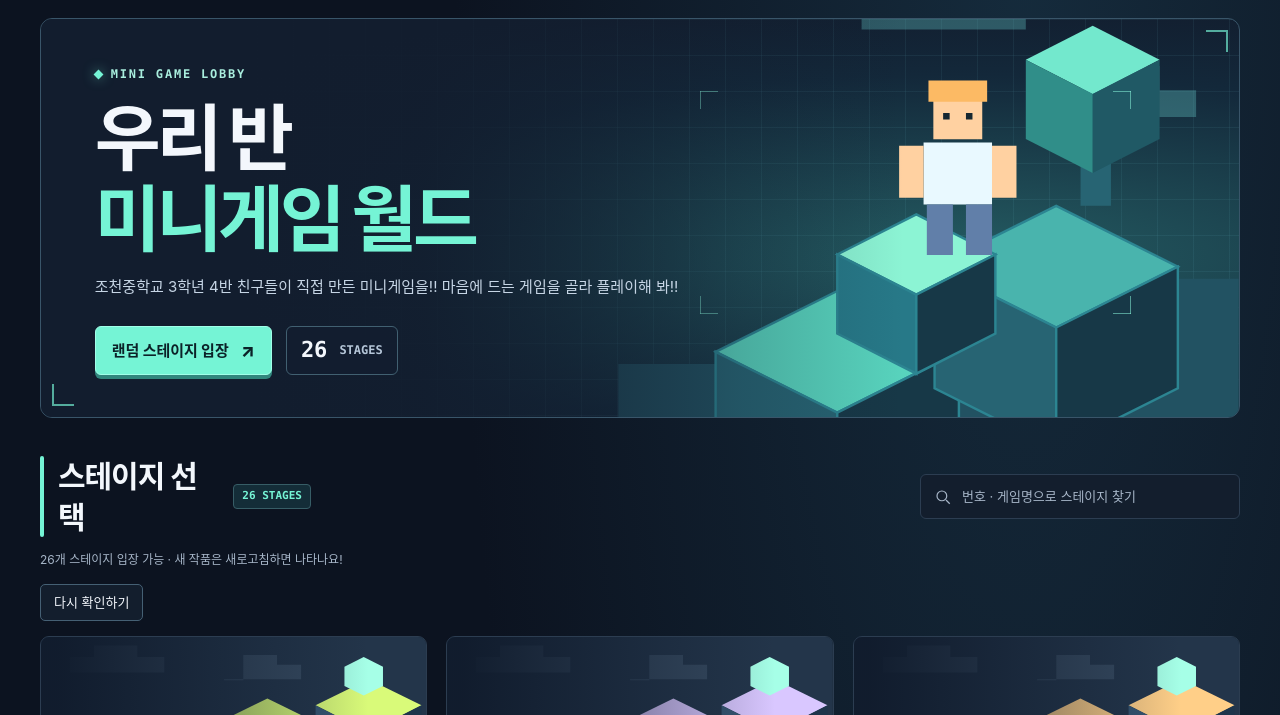
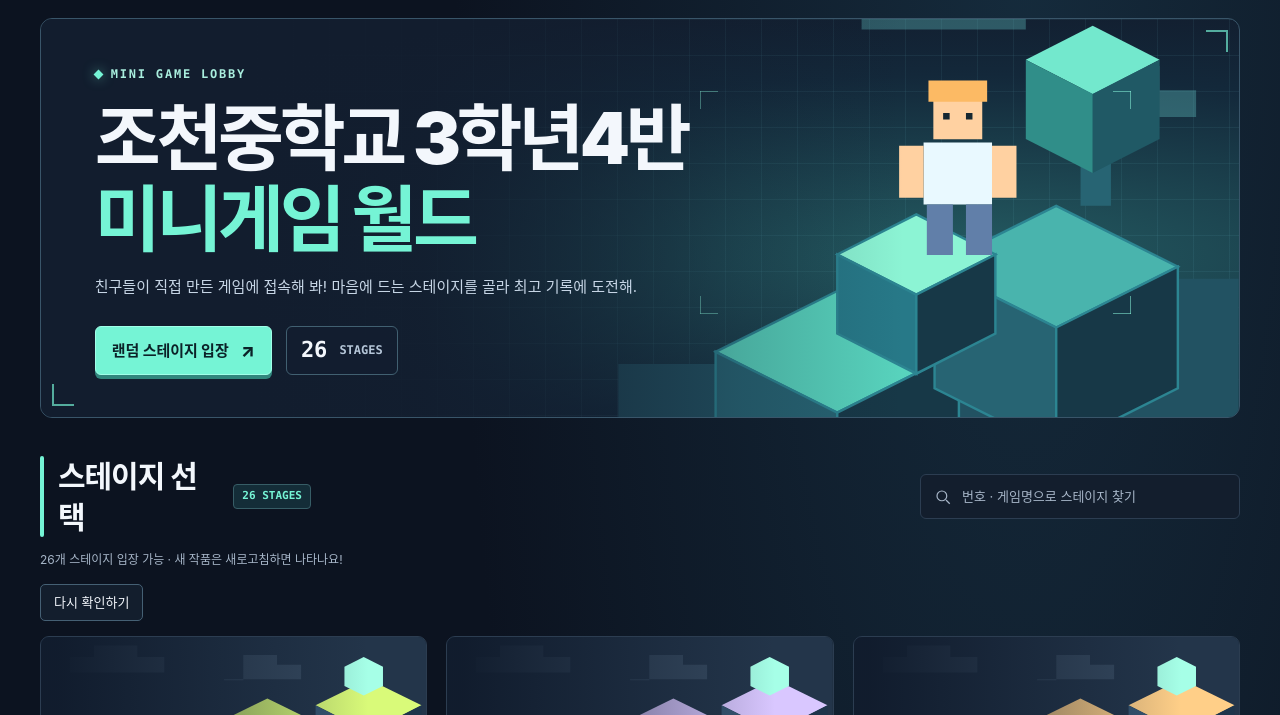
Before and after one commit to YEMEHUB/minigame0304, a plain HTML site: page index.html in a window 1280 px wide. Shown: the part 58-773 px from the top of the page. Drawn offline with Linux system fonts and the light colour scheme; no server answers.

Commit message:
Update index.html

```diff
--- a/index.html
+++ b/index.html
@@ -252,8 +252,8 @@ footer a { text-underline-offset: 4px; }
 <section class="hero" aria-labelledby="title"><svg class="landscape" aria-hidden="true" viewBox="0 0 650 500" preserveAspectRatio="xMaxYMid slice"><path d="M340 70h35V50h65v20h35v25H340M510 145h25v-20h50v20h30v22H510" fill="#64c7c7" opacity=".34"/><path d="M50 500V420h90v-50h100v35h80v-75h100v25h90v-55h140v200Z" fill="#225262"/><g stroke="#2c8592" stroke-width="2"><path d="M220 360l100-50 100 50-100 50Z" fill="#58d3bd"/><path d="M220 360v100l100 50V410Z" fill="#276473"/><path d="M320 410l100-50v100l-100 50Z" fill="#173847"/><path d="M400 290l100-50 100 50-100 50Z" fill="#49b4ad"/><path d="M400 290v100l100 50V340Z" fill="#276473"/><path d="M500 340l100-50v100l-100 50Z" fill="#173847"/><path d="M320 280l65-33 65 33-65 33Z" fill="#8cf4d4"/><path d="M320 280v65l65 33v-65Z" fill="#277988"/><path d="M385 313l65-33v65l-65 33Z" fill="#173847"/></g><path d="M520 240V130h25v110" fill="#276473"/><path d="M475 120l55-28 55 28-55 28Z" fill="#73e8cd"/><path d="M475 120v65l55 28v-65Z" fill="#308e89"/><path d="M530 148l55-28v65l-55 28Z" fill="#205965"/><g transform="translate(399 145) scale(1.34)"><path d="M0 0h30v30H0" fill="#ffd1a1"/><path d="M-3-6h36V7H-3" fill="#fcba64"/><path d="M-6 32h42v38H-6" fill="#e9f9ff"/><path d="M-21 34h15v32h-15m57-32h15v32H36" fill="#ffd1a1"/><path d="M-4 70h16v31H-4m24-31h16v31H20" fill="#617fa9"/><path d="M6 14h4v4H6m14-4h4v4h-4" fill="#162731"/></g></svg><span class="hud-reticle" aria-hidden="true"></span><span class="hero-scrim" aria-hidden="true"></span>
   <div class="hero-content">
     <p class="eyebrow"><span class="dot" aria-hidden="true"></span> MINI GAME LOBBY</p>
-    <h1 id="title">우리 반<br><span>미니게임 월드</span></h1>
-    <p class="intro">조천중학교 3학년 4반 친구들이 직접 만든 미니게임을!! 마음에 드는 게임을 골라 플레이해 봐!!</p>
+    <h1 id="title">조천중학교 3학년4반<br><span>미니게임 월드</span></h1>
+    <p class="intro">친구들이 직접 만든 게임에 접속해 봐! 마음에 드는 스테이지를 골라 최고 기록에 도전해.</p>
     <div class="hero-controls">
       <button class="random" id="random" type="button">랜덤 스테이지 입장 <span aria-hidden="true">↗</span></button>
       <div class="stats"><strong id="total-stages">…</strong> STAGES</div>
```
